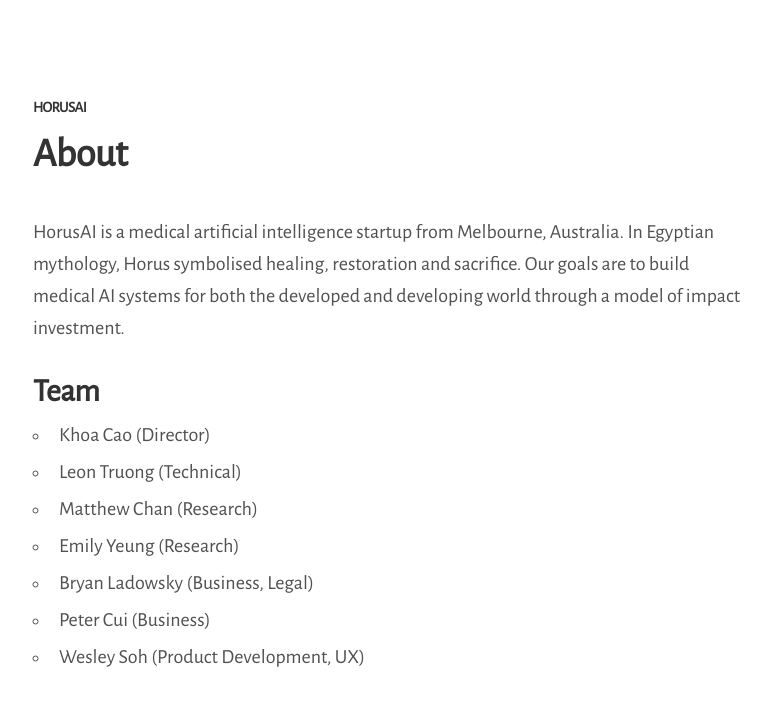
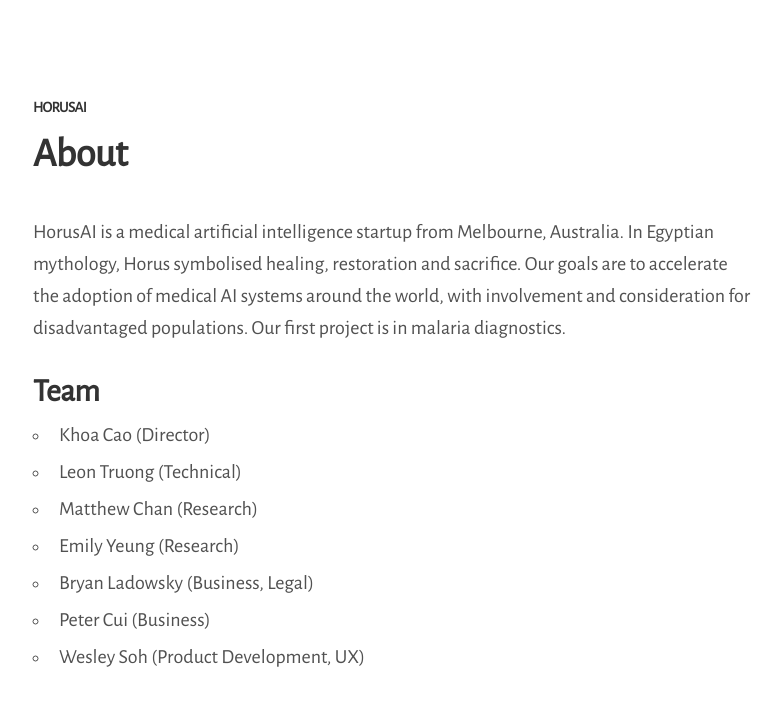
Before and after one commit to HorusAI/horusai.github.io, a Jekyll site: the page built from about.md, in a window 1280 px wide. Shown: the top 706 px of the page, without its empty margins (247-1028 px from the left). Built offline with Jekyll 4.4.1, drawn with Linux system fonts in a browser that asks for light colours.

Commit message:
Add existing files

```diff
--- a/about.md
+++ b/about.md
@@ -5,9 +5,7 @@
 
 HorusAI is a medical artificial intelligence startup from
 Melbourne, Australia. In Egyptian mythology, Horus symbolised healing,
-restoration and sacrifice. Our goals are to build medical AI systems
-for both the developed and developing world through a model of impact
-investment.
+restoration and sacrifice. Our goals are to accelerate the adoption of medical AI systems around the world, with involvement and consideration for disadvantaged populations. Our first project is in malaria diagnostics.
 
 ## Team
 
```
